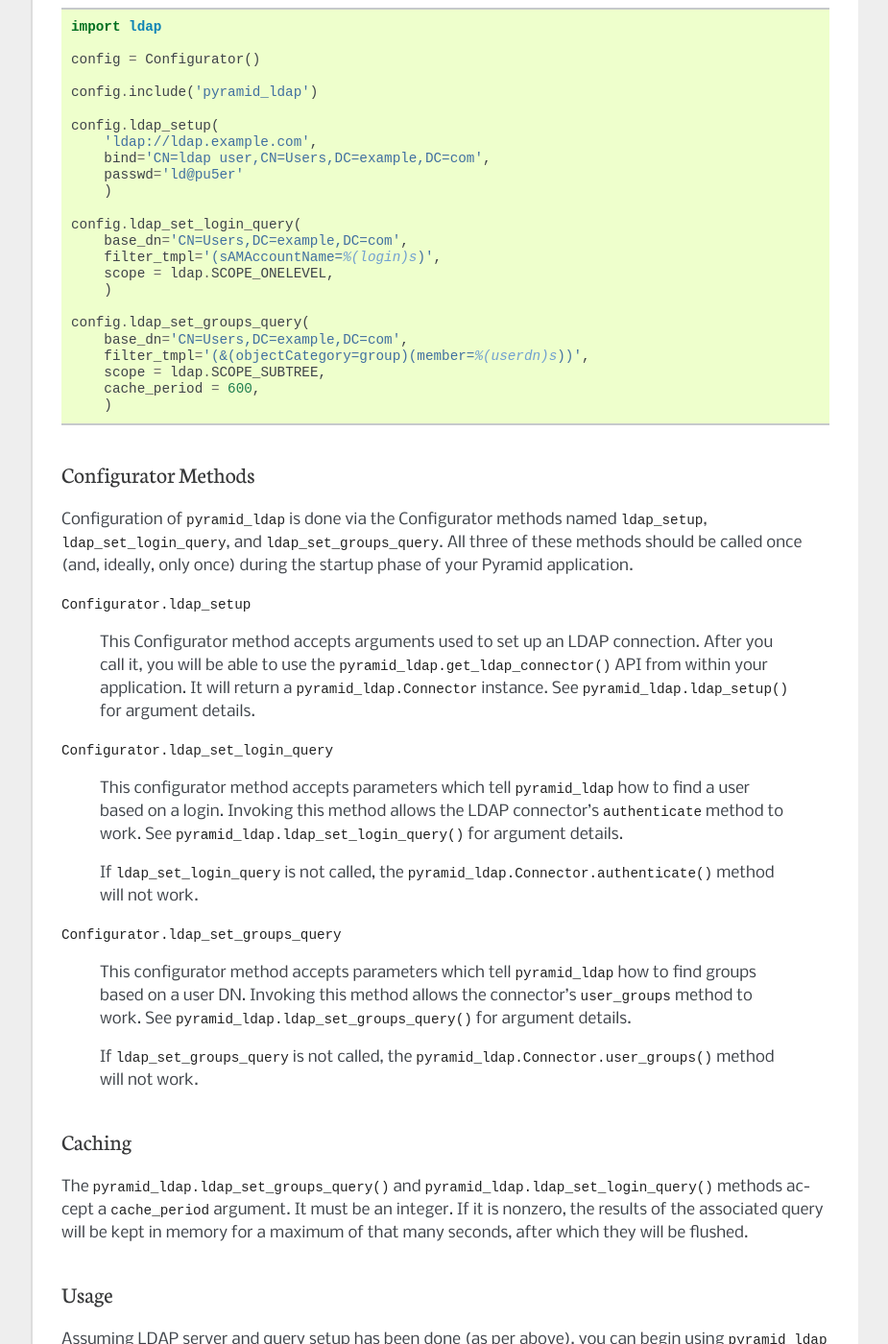
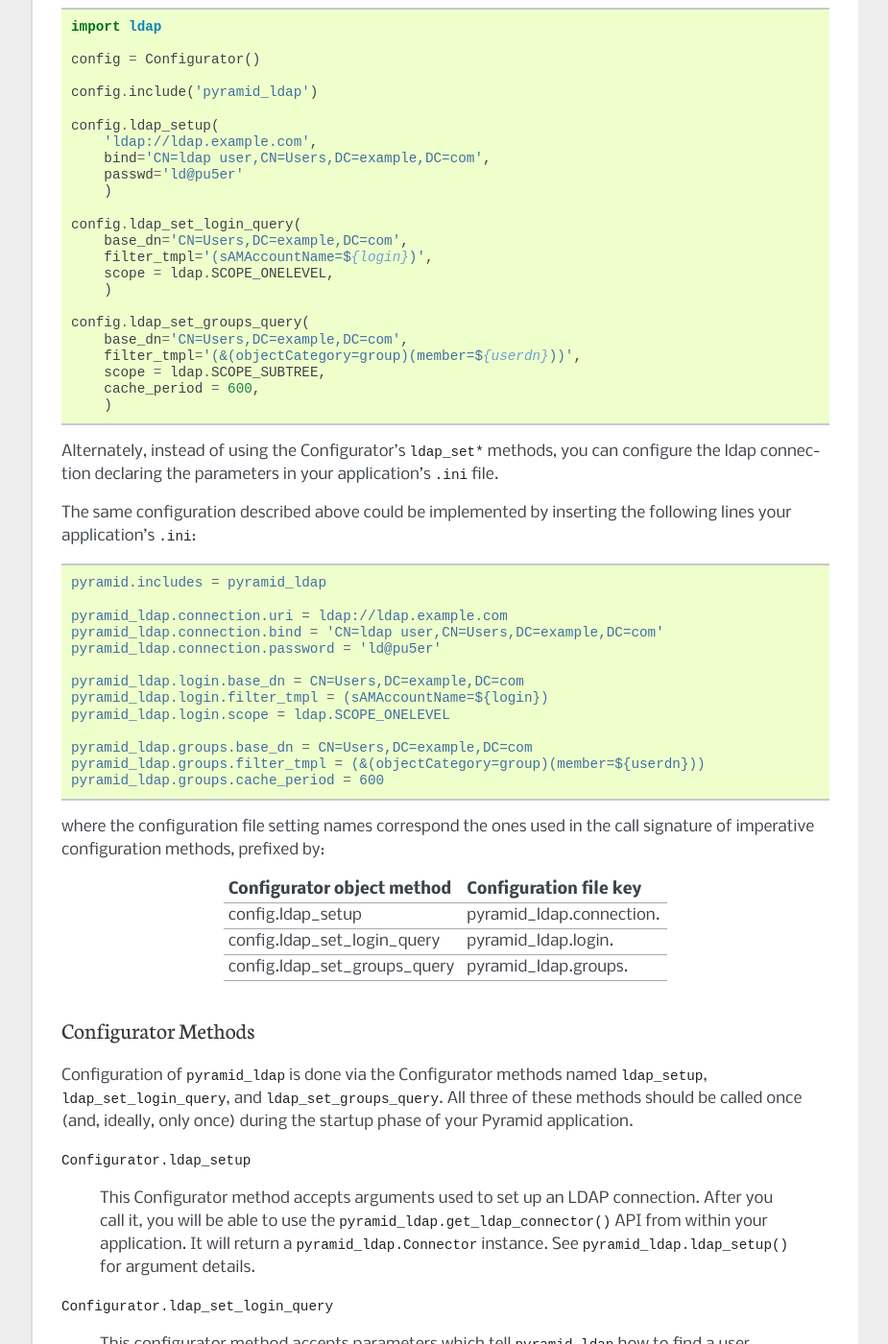
Before and after one commit to Pylons/pyramid_ldap, a Sphinx documentation site: the page built from docs/index.rst, in a window 1280 px wide and 1400 px high, scrolled down 1009 px. Shown: the whole window at 96% size, without its empty margins (198-1123 px from the left). Built offline with Sphinx 7.4.7, drawn with Linux system fonts in a browser that asks for light colours; some of the changed text lies outside the part shown.

Commit message:
Update documentation
use string.Template style replacement markers in existing examples
and add declarative configuration description and example.

```diff
--- a/docs/index.rst
+++ b/docs/index.rst
@@ -65,16 +65,51 @@ attempts to talk to an Active Directory server:
 
     config.ldap_set_login_query(
         base_dn='CN=Users,DC=example,DC=com',
-        filter_tmpl='(sAMAccountName=%(login)s)',
+        filter_tmpl='(sAMAccountName=${login})',
         scope = ldap.SCOPE_ONELEVEL,
         )
 
     config.ldap_set_groups_query(
         base_dn='CN=Users,DC=example,DC=com',
-        filter_tmpl='(&(objectCategory=group)(member=%(userdn)s))',
+        filter_tmpl='(&(objectCategory=group)(member=${userdn}))',
         scope = ldap.SCOPE_SUBTREE,
         cache_period = 600,
         )
+
+Alternately, instead of using the Configurator's ``ldap_set*`` methods, you can
+configure the ldap connection declaring the parameters in your application's
+``.ini`` file.
+
+The same configuration described above could be implemented by inserting the
+following lines your application's ``.ini``:
+
+.. code-block:: ini
+
+    pyramid.includes = pyramid_ldap
+
+    pyramid_ldap.connection.uri = ldap://ldap.example.com
+    pyramid_ldap.connection.bind = 'CN=ldap user,CN=Users,DC=example,DC=com'
+    pyramid_ldap.connection.password = 'ld@pu5er'
+
+    pyramid_ldap.login.base_dn = CN=Users,DC=example,DC=com
+    pyramid_ldap.login.filter_tmpl = (sAMAccountName=${login})
+    pyramid_ldap.login.scope = ldap.SCOPE_ONELEVEL
+
+    pyramid_ldap.groups.base_dn = CN=Users,DC=example,DC=com
+    pyramid_ldap.groups.filter_tmpl = (&(objectCategory=group)(member=${userdn}))
+    pyramid_ldap.groups.cache_period = 600
+
+where the configuration file setting names correspond the ones used in the
+call signature of imperative configuration methods, prefixed by:
+
+  ==============================   ========================
+  Configurator object method       Configuration file key
+  ==============================   ========================
+  config.ldap_setup                pyramid_ldap.connection.
+  config.ldap_set_login_query      pyramid_ldap.login.
+  config.ldap_set_groups_query     pyramid_ldap.groups.
+  ==============================   ========================
+
 
 Configurator Methods
 --------------------
@@ -307,6 +342,42 @@ See the ``sampleapp`` sample application inside the ``pyramid_ldap``
 distribution for a working example of the above application.  It can be
 viewed at https://github.com/Pylons/pyramid_ldap/tree/master/sampleapp .
 
+If you instead choose to configure the application declaratively from
+the config file, the ``if __name__ == '__main__':`` section of the
+application would get a bit shorter:
+
+.. code-block:: python
+
+    import ldap
+
+    # SNIPPED module level code;
+    # imports and @view_config definitions
+
+    class RootFactory(object):
+        __acl__ = [(Allow, Authenticated, 'view')]
+        def __init__(self, request):
+            pass
+
+    if __name__ == '__main__':
+        config = Configurator(root_factory=RootFactory)
+
+        config.set_authentication_policy(
+            AuthTktAuthenticationPolicy('seekr1t',
+                                        callback=groupfinder)
+            )
+        config.set_authorization_policy(
+            ACLAuthorizationPolicy()
+            )
+
+        # ldap connection and query setup have already been
+        # enabled by the PasteDeploy machinery
+
+        config.add_route('root', '/')
+        config.add_route('login', '/login')
+        config.add_route('logout', '/logout')
+        config.scan('.')
+        return config.make_wsgi_app()
+
 Logging
 -------
 
```
